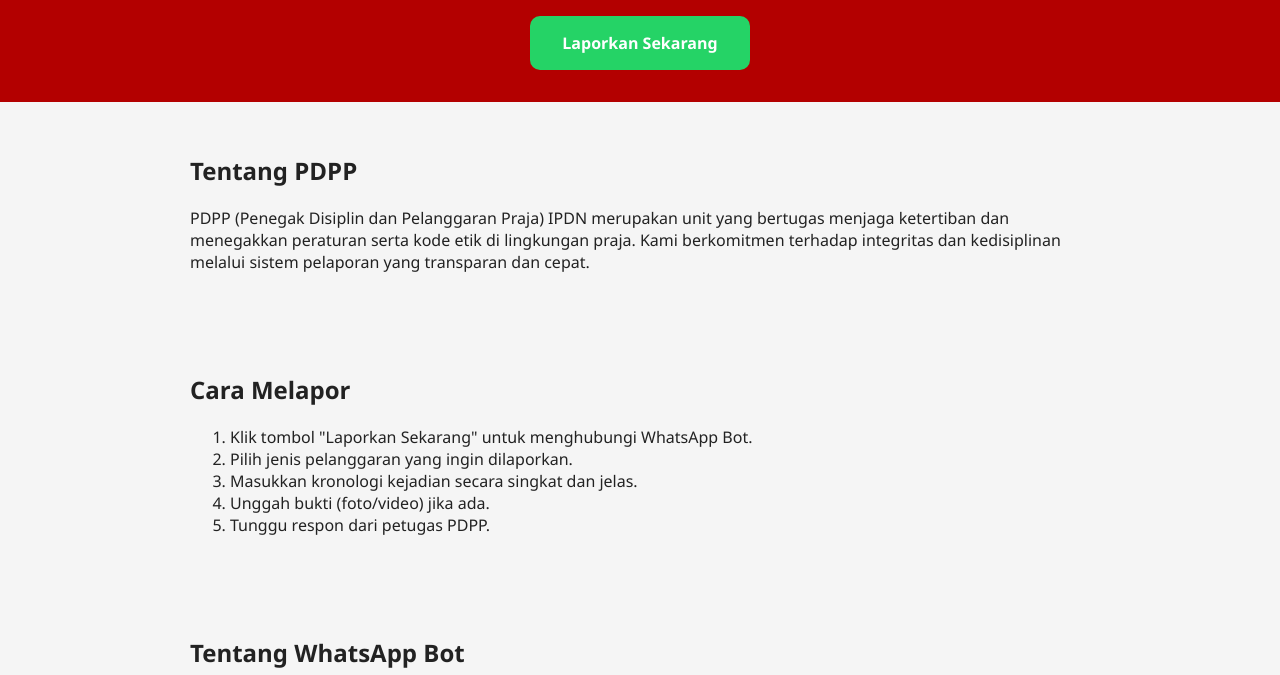
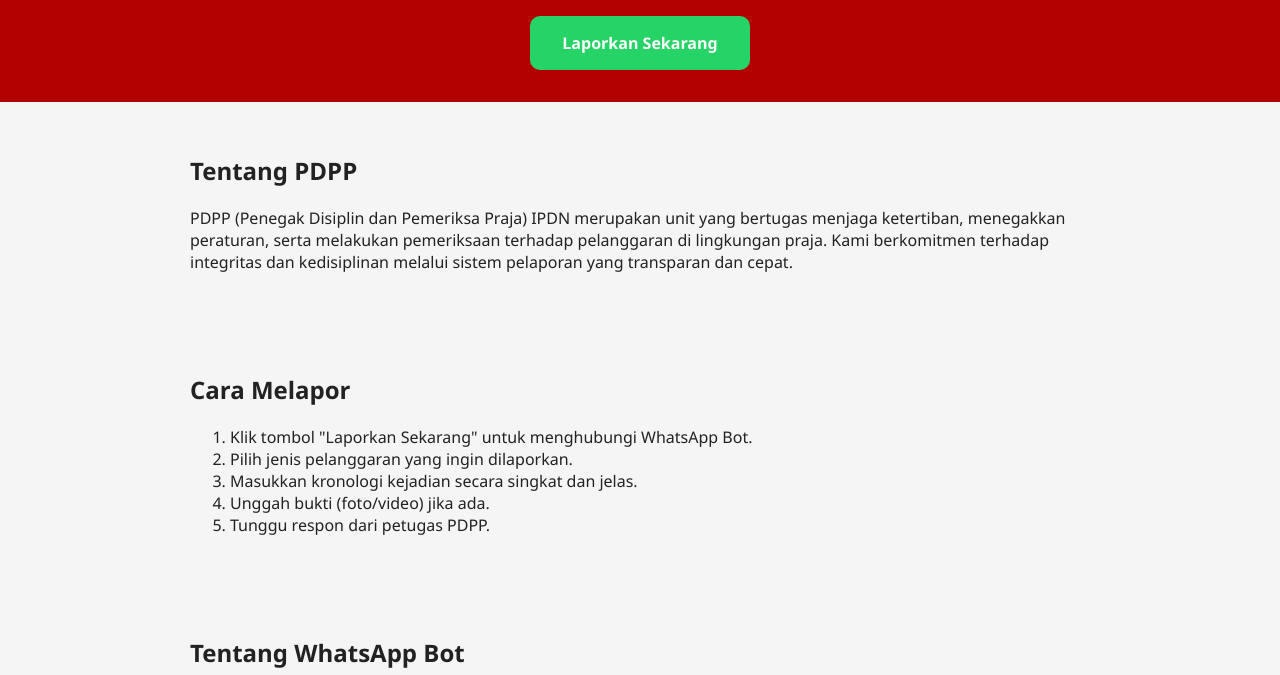
Before and after one commit to LayananPDPP/PDPP, a plain HTML site: page index.html in a window 1280 px wide. Shown: the part 125-800 px from the top of the page. Drawn offline with Linux system fonts and the light colour scheme.

Commit message:
index.html

```diff
--- a/index.html
+++ b/index.html
@@ -69,7 +69,7 @@
 
   <section class="section">
     <h2>Tentang PDPP</h2>
-    <p>PDPP (Penegak Disiplin dan Pelanggaran Praja) IPDN merupakan unit yang bertugas menjaga ketertiban dan menegakkan peraturan serta kode etik di lingkungan praja. Kami berkomitmen terhadap integritas dan kedisiplinan melalui sistem pelaporan yang transparan dan cepat.</p>
+    <p>PDPP (Penegak Disiplin dan Pemeriksa Praja) IPDN merupakan unit yang bertugas menjaga ketertiban, menegakkan peraturan, serta melakukan pemeriksaan terhadap pelanggaran di lingkungan praja. Kami berkomitmen terhadap integritas dan kedisiplinan melalui sistem pelaporan yang transparan dan cepat.</p>
   </section>
 
   <section class="section">
```
